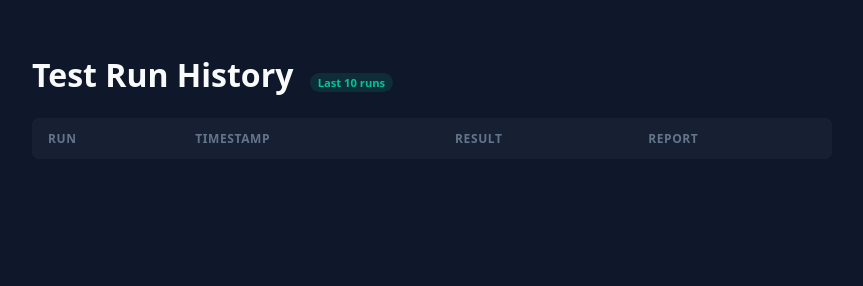
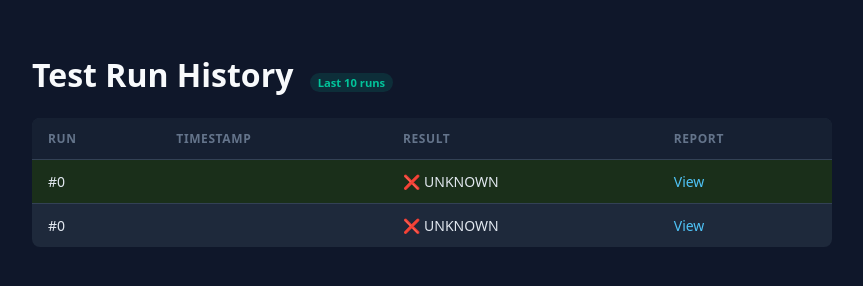
Before and after one commit to vikrampb/agentic-ai-polling-poc, a plain HTML site: page results-history/index.html in a window 1280 px wide. Shown: the whole page, without its empty margins (208-1071 px from the left). Drawn offline with Linux system fonts and the light colour scheme.

Commit message:
ci: update results-history index [skip ci]

```diff
--- a/results-history/index.html
+++ b/results-history/index.html
@@ -8,4 +8,4 @@ a{color:#4FC3F7;text-decoration:none}.badge{font-size:.7rem;padding:2px 8px;bord
 </style></head><body>
 <h1>Test Run History <span class="badge">Last 10 runs</span></h1>
 <table><thead><tr><th>Run</th><th>Timestamp</th><th>Result</th><th>Report</th></tr></thead>
-<tbody></tbody></table></body></html>
+<tbody><tr class="new"><td>#0</td><td></td><td>❌ UNKNOWN</td><td><a href="run-001-2026-07-05T14-59-14-failure.html">View</a></td></tr><tr><td>#0</td><td></td><td>❌ UNKNOWN</td><td><a href="run-001-2026-07-05T14-57-03-failure.html">View</a></td></tr></tbody></table></body></html>
```
